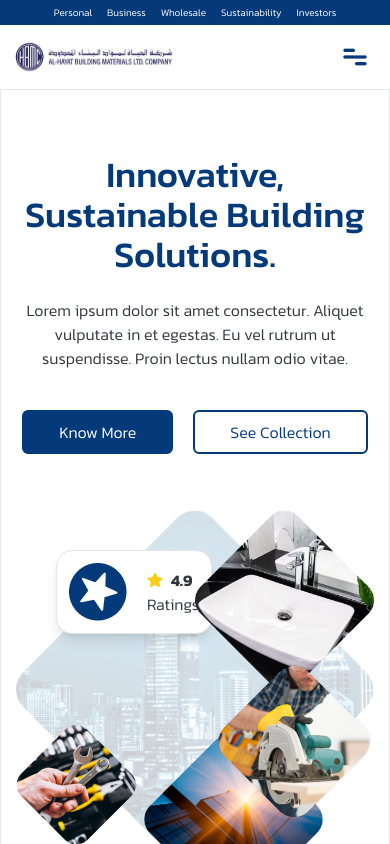
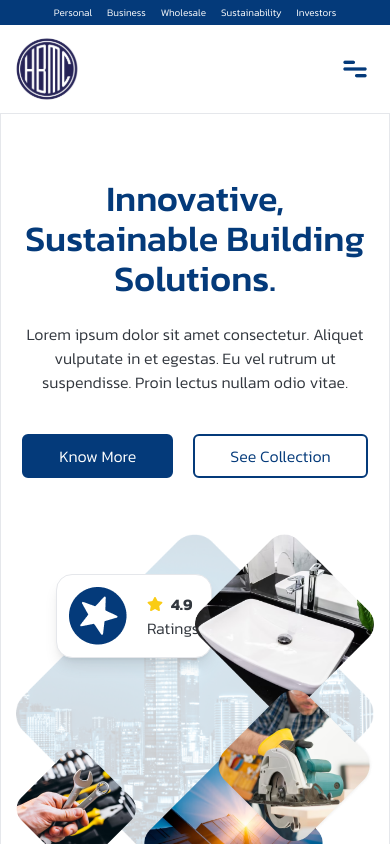
Before and after one commit to abdurrahim5g/hbmc-landing-page-react, a React (Vite) app: page / in a window 390 px wide. Shown: the top 844 px of the page. Built offline with nearby package versions, Linux system fonts and the light colour scheme.

Commit message:
Update mobile logo

```diff
--- a/src/components/Shared/Header/Header.jsx
+++ b/src/components/Shared/Header/Header.jsx
@@ -1,6 +1,7 @@
 import "./Header.css";
 import HeaderTop from "./HeaderTop/HeaderTop";
 import logo from "../../../assets/images/hbmc-logo.svg";
+import mobileLogo from "../../../assets/images/mobile-logo.svg";
 import { Link, useNavigate } from "react-router-dom";
 import { FaAngleDown } from "react-icons/fa";
 import en from "../../../assets/images/languages/en.png";
@@ -108,7 +109,16 @@ const Header = () => {
         <div className="flex justify-between items-center py-3 gap-4">
           <div className="logo-area">
             <Link to="/">
-              <img src={logo} alt="" className="w-40 lg:w-auto" />
+              <img
+                src={logo}
+                alt=""
+                className="w-40 lg:w-auto hidden lg:block"
+              />
+              <img
+                src={mobileLogo}
+                alt=""
+                className="w-16 block lg:hidden lg:w-auto"
+              />
             </Link>
           </div>
 
```
Also changed, not shown: src/assets/images/mobile-logo.svg (added).
